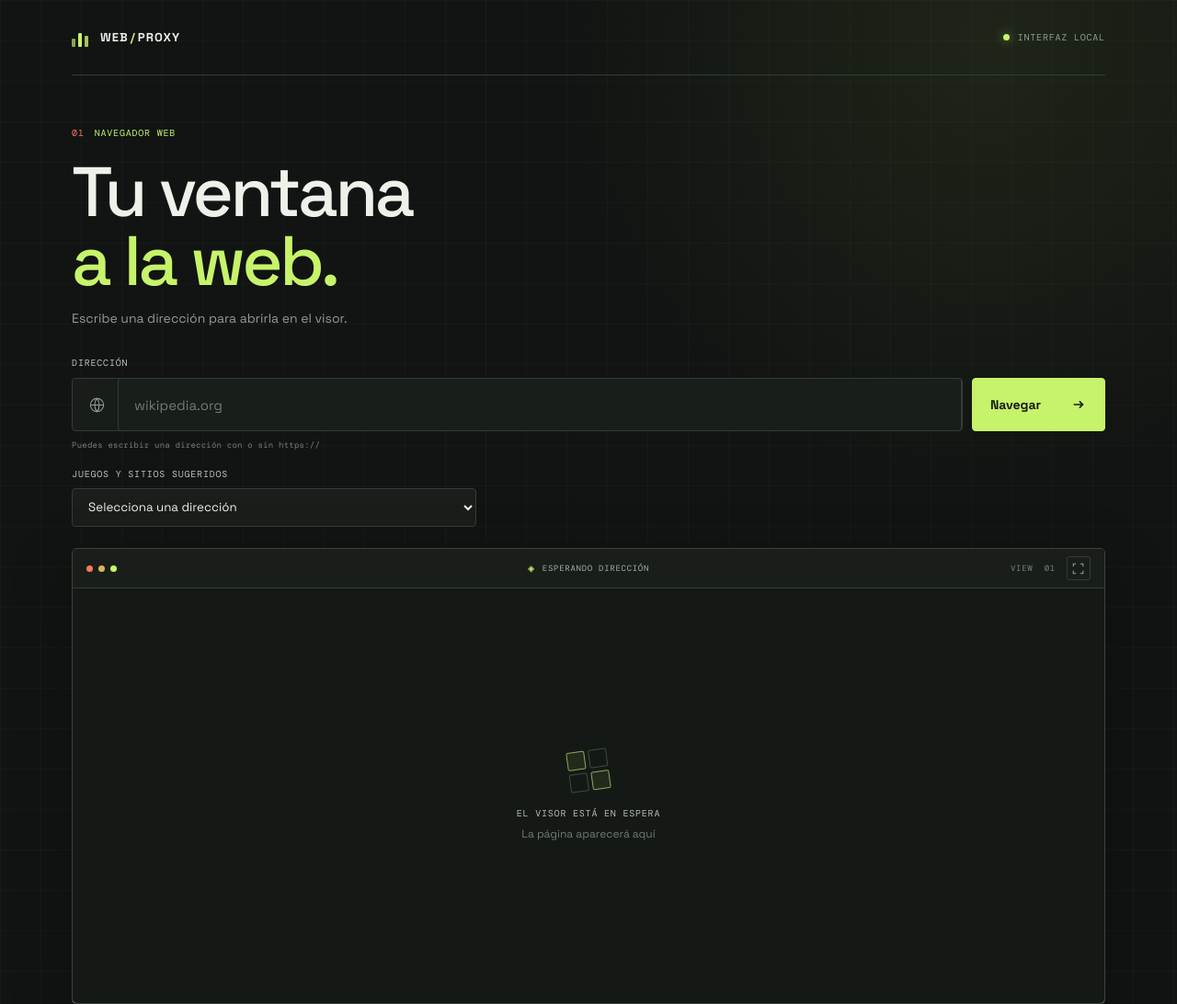
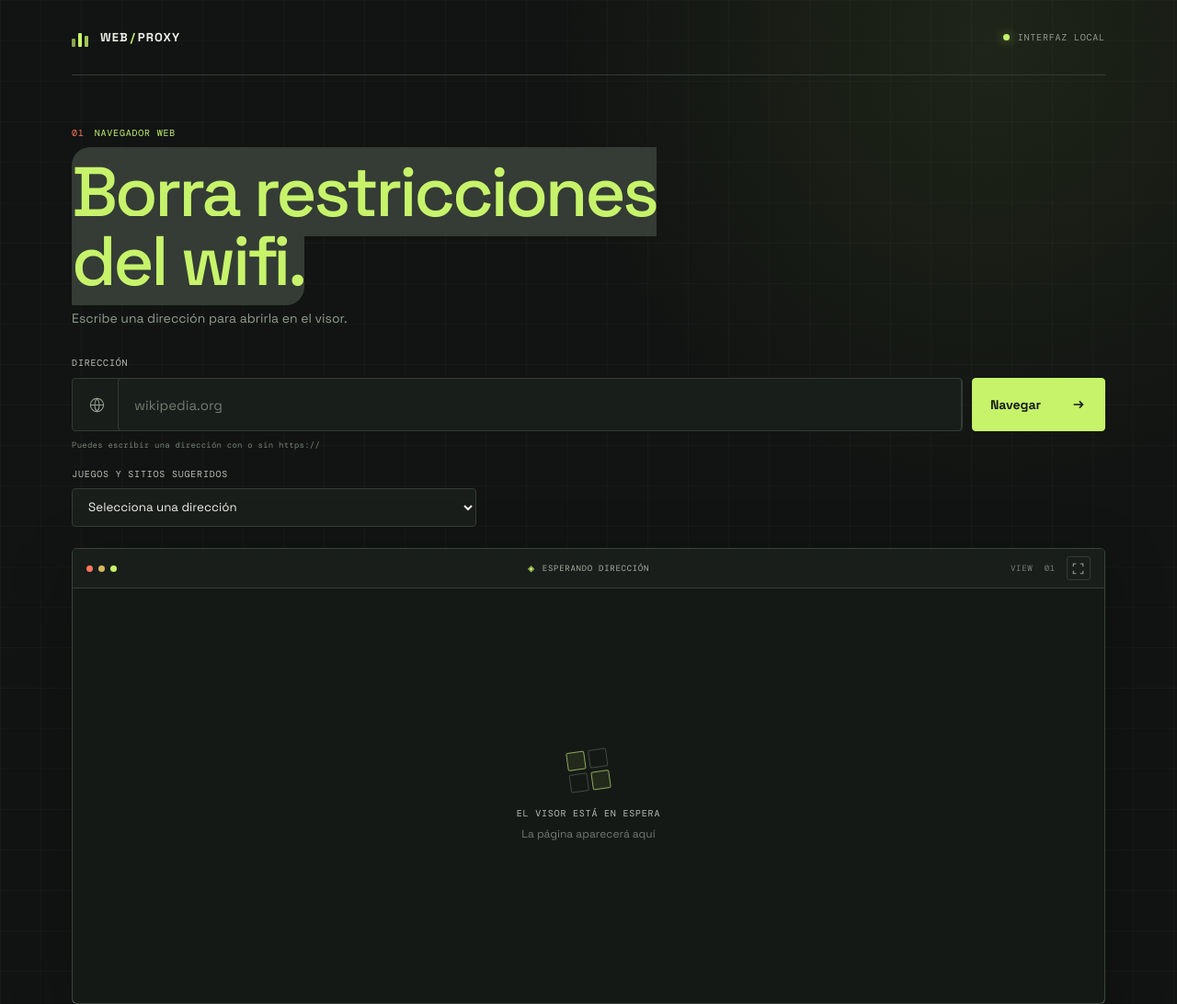
Before and after one commit to alangamertorre/web-proxy, a website: page index.html in a window 1280 px wide. Shown: the top 1092 px of the page at 92% size. Drawn offline with nearby package versions, Linux system fonts and the light colour scheme.

Commit message:
web 7.2.2

```diff
--- a/index.html
+++ b/index.html
@@ -27,7 +27,7 @@
         <section class="browser" aria-labelledby="page-title">
             <div class="intro">
                 <div class="eyebrow"><span>01</span> NAVEGADOR WEB</div>
-                <h1 id="page-title">Tu ventana<br><span>a la web.</span></h1>
+                <h1 id="page-title"><code>Borra restricciones<br><span>del wifi.</span></code></h1>
                 <p class="intro-note">Escribe una dirección para abrirla en el visor.</p>
             </div>
 
--- a/public/style.css
+++ b/public/style.css
@@ -28,8 +28,15 @@ body {
 }
 
 button,
-input {
+input,
+code {
     font: inherit;
+}
+
+code {
+    background: var(--line);
+    border-radius: 20px;
+    color: var(--acid);
 }
 
 .workspace {
```
